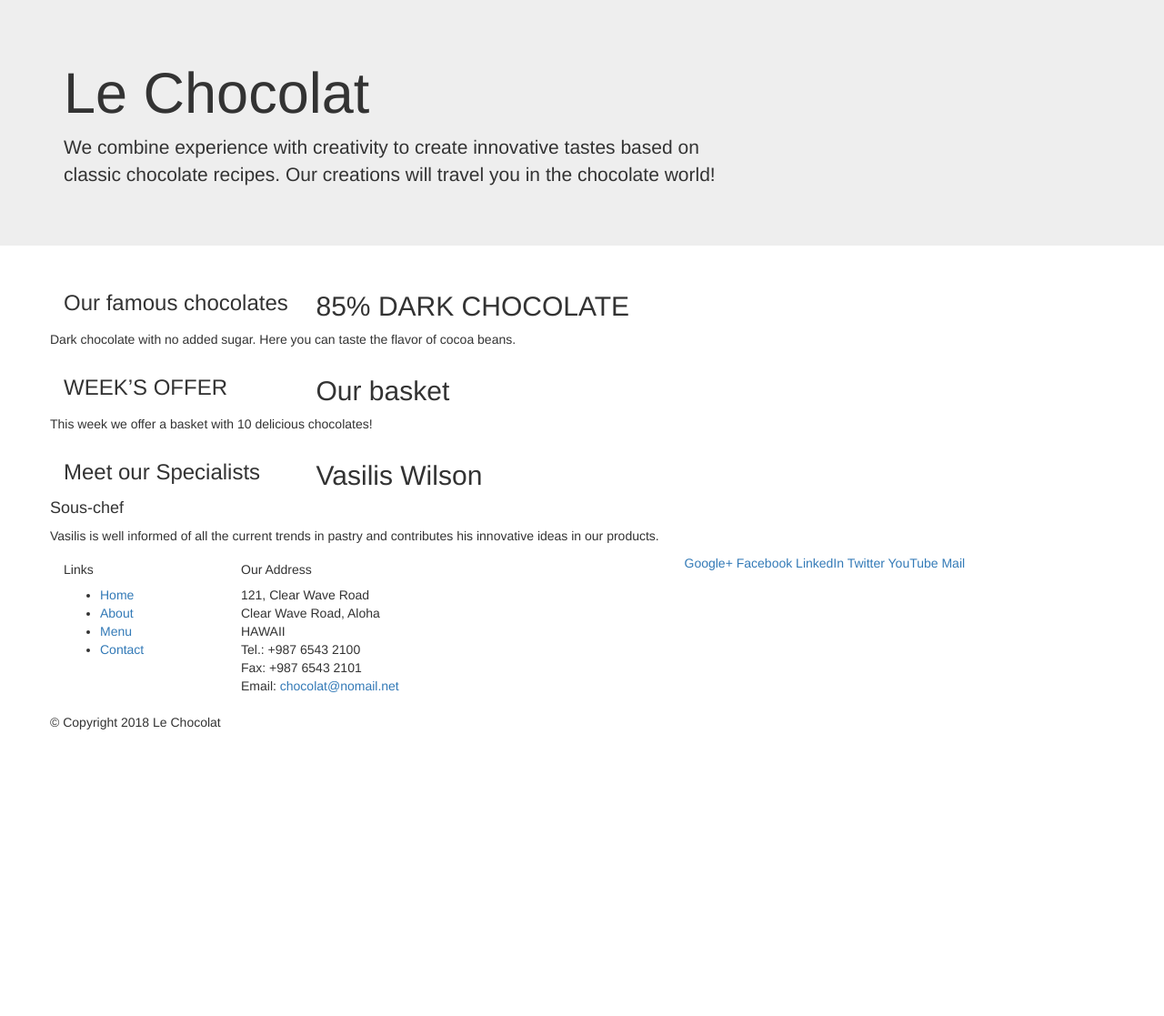
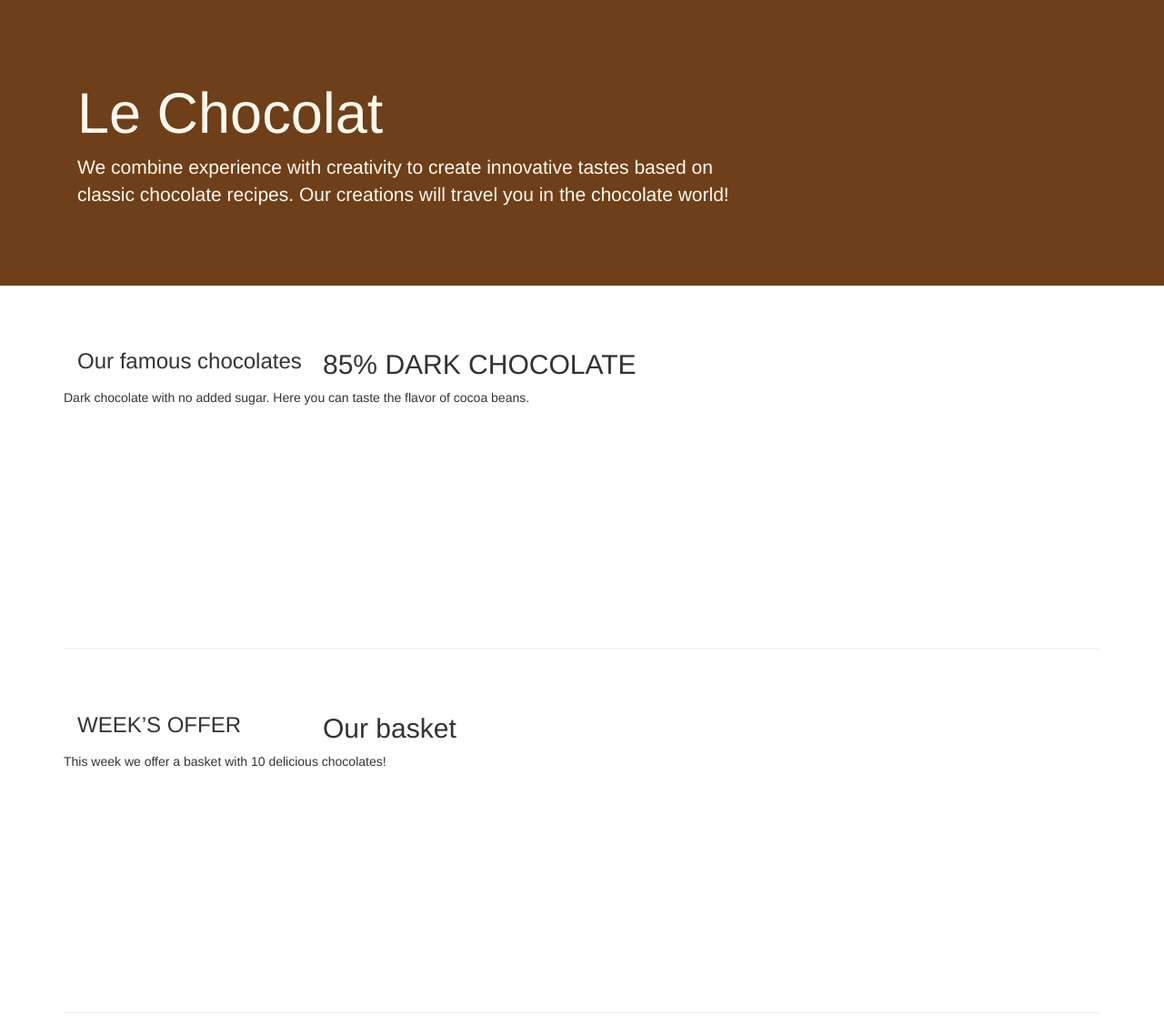
Before and after one commit to bouchibachaima/-leChocolat, a plain HTML site: page index.html in a window 1280 px wide. Shown: the top 1117 px of the page at 91% size. Before the commit the page ends 814 px from the top, so only its background shows below. Drawn offline with nearby package versions, Linux system fonts and the light colour scheme.

Commit message:
Bootstrap Grid Part 2

```diff
--- /dev/null
+++ b/css/styles.css
@@ -0,0 +1,26 @@
+.row-header{
+    margin:0px auto;
+    padding:0px;
+}
+.row-content {
+    margin:0px auto;
+    padding: 50px 0px 50px 0px;
+    border-bottom: 1px ridge;
+    min-height:400px;
+}
+.footer{
+    background-color: #dbb08d;
+    margin:0px auto;
+    padding: 20px 0px 20px 0px;
+}
+.jumbotron {
+    padding:70px 30px 70px 30px;
+    margin:0px auto;
+    background: #6E3F19;
+    color:floralwhite;
+}
+address{
+    font-size:80%;
+    margin:0px;
+    color:#0f0f0f;
+}
--- a/index.html
+++ b/index.html
@@ -9,6 +9,7 @@
     <meta http-equiv="x-ua-compatible" content="ie=edge">
     <!-- Bootstrap CSS -->
     <link rel="stylesheet" href="node_modules/bootstrap/dist/css/bootstrap.min.css">
+    <link href="css/styles.css" rel="stylesheet">
     <title>Le Chocolat</title>
 </head>
 
@@ -16,7 +17,7 @@
 
     <header class="jumbotron">
         <div class="container">
-            <div class="row">
+            <div class="row row-header">
                 <div class="col-12 col-sm-8">
                     <h1>Le Chocolat</h1>
                     <p>We combine experience with creativity to create innovative tastes based on classic chocolate
@@ -29,7 +30,7 @@
     </header>
 
     <div class="container">
-        <div class="row">
+        <div class=" row flex-row-reverse row-content align-items-center">
             <div class="col-sm-4 col-md-3">
                 <h3>Our famous chocolates</h3>
             </div>
@@ -39,8 +40,7 @@
             </div>
         </div>
 
-
-        <div class="row">
+        <div class=" row row-content align-items-center">
             <div class="col-sm-4 col-md-3">
                 <h3>WEEK’S OFFER</h3>
             </div>
@@ -50,7 +50,7 @@
             </div>
         </div>
 
-        <div class="row">
+        <div class=" row flex-row-reverse row-content align-items-center">
             <div class="col-sm-4 col-md-3">
                 <h3>Meet our Specialists</h3>
             </div>
@@ -63,12 +63,12 @@
         </div>
     </div>
 
-    <footer>
+    <footer class="footer">
         <div class="container">
             <div class="row">
                 <div class="col-5 offset-sm-1 col-sm-2">
                     <h5>Links</h5>
-                    <ul>
+                    <ul class="list-unstyled">
                         <li><a href="#">Home</a></li>
                         <li><a href="#">About</a></li>
                         <li><a href="#">Menu</a></li>
@@ -86,8 +86,8 @@
                         Email: <a href="mailto:chocolat@nomail.net">chocolat@nomail.net</a>
                     </address>
                 </div>
-                <div class="col col-sm-4">
-                    <div>
+                <div class="col col-sm-4 align-self-center">
+                    <div style="text-align:center">
                         <a href="http://google.com/+">Google+</a>
                         <a href="http://www.facebook.com/profile.php?id=">Facebook</a>
                         <a href="http://www.linkedin.com/in/">LinkedIn</a>
@@ -97,7 +97,7 @@
                     </div>
                 </div>
             </div>
-            <div class="row">
+            <div class="row justify-content-center">
                 <div class="col-auto">
                     <p> &copy; Copyright 2018 Le Chocolat</p>
                 </div>
```
